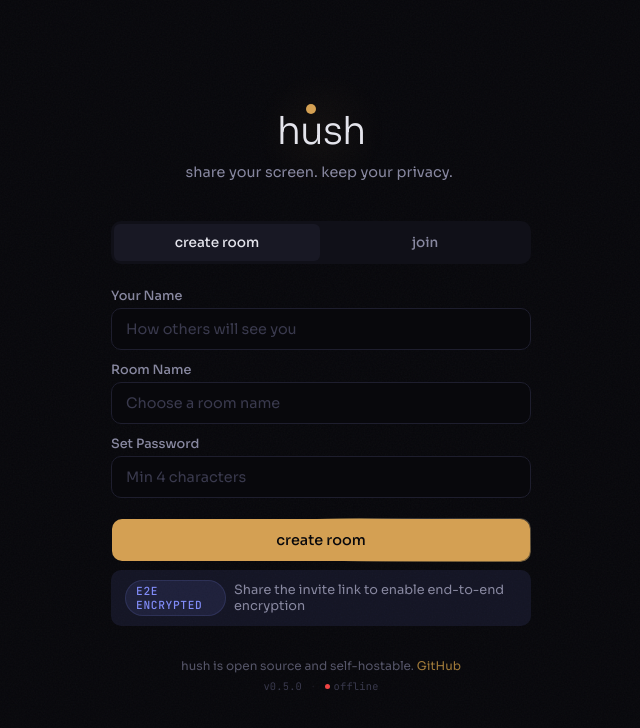
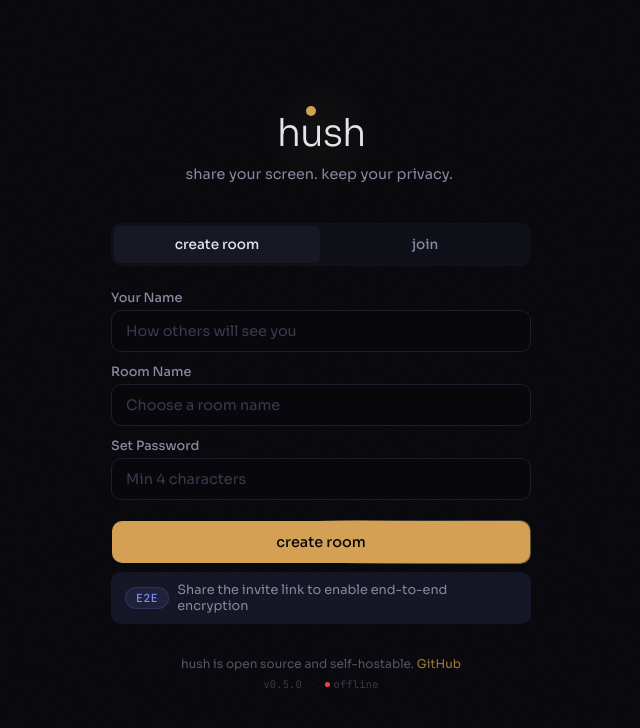
Before and after one commit to YarinCardillo/hush-app, a React (Vite) app in the folder client/: page / in a window 1280 px wide. Shown: the top 728 px of the page, without its empty margins (319-959 px from the left). Built offline with nearby package versions, Linux system fonts and the light colour scheme; no server answers.

Commit message:
fix: update E2E encryption badge text for consistency

```diff
--- a/client/src/pages/Home.jsx
+++ b/client/src/pages/Home.jsx
@@ -568,7 +568,7 @@
 
           <div style={styles.e2eNote}>
             <span className="badge badge-e2e">
-              {e2eSupported ? 'e2e encrypted' : 'e2e unavailable'}
+              {e2eSupported ? 'E2E' : 'e2e unavailable'}
             </span>
             <span>
               {e2eSupported
```
